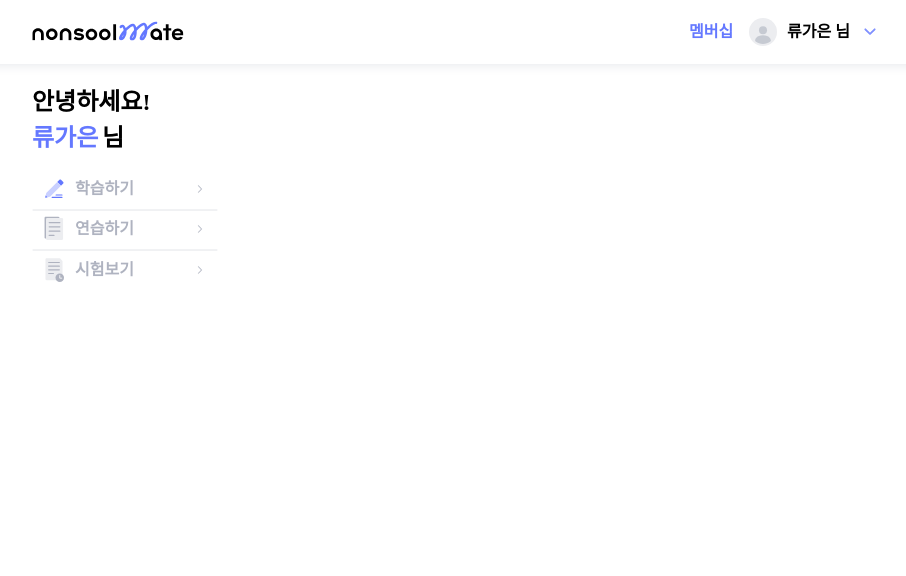
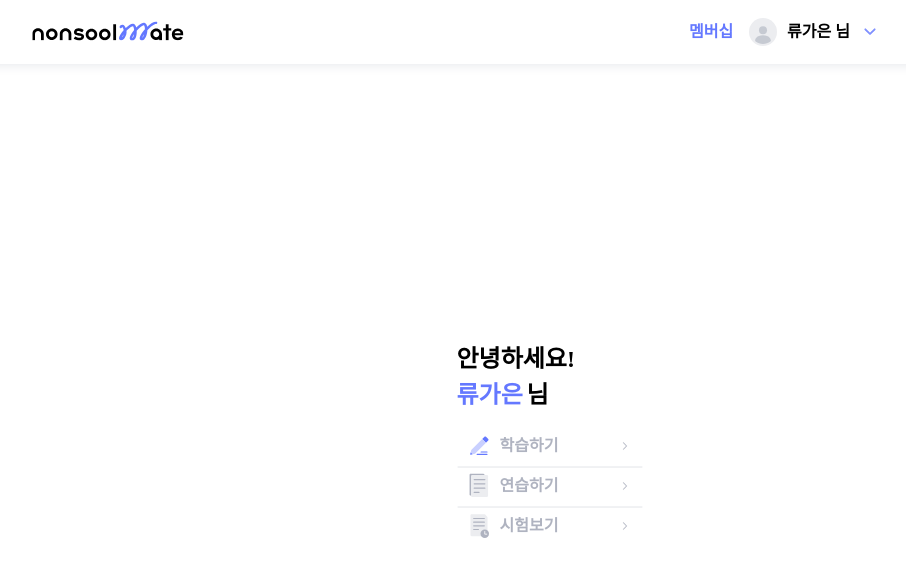
Before and after one commit to nonsoolmate-official/nonsoolmate-client, a React (Vite) app in the folder nonsoolmateClient/: page /home in a window 1280 px wide. Shown: the top 576 px of the page, without its empty margins (183-1089 px from the left). Built offline with nearby package versions, Linux system fonts and the light colour scheme; a web font is replaced by a local one.

Commit message:
[ design/#27 ] Homes 속성 헤더빼고 100vh설정

```diff
--- a/nonsoolmateClient/src/home/index.tsx
+++ b/nonsoolmateClient/src/home/index.tsx
@@ -18,8 +18,10 @@ export default function index() {
 
 //padding 좌우만 + 대학 스크롤 기능 + 배경색 light-grey
 const Homes = styled.section`
+  justify-content: space-between;
+
   ${commonFlex};
 
-  justify-content: space-between;
+  height: calc(100vh - 6.4rem);
   padding: 0;
 `;
```
